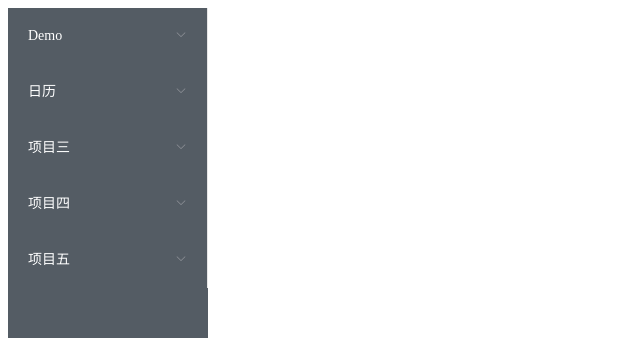
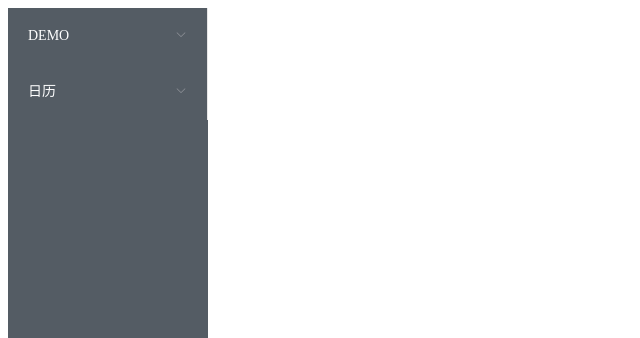
Before and after one commit to CarrieFairyTail/vueStudy, a Vue app: page /demo in a window 1280 px wide. Shown: the top 338 px of the page, without its empty margins (0-640 px from the left). Built offline with nearby package versions, Linux system fonts and the light colour scheme; the HTML template or start-up script is replaced by a standard one.

Commit message:
修改Menu数据又JSON文件动态获取

```diff
--- /dev/null
+++ b/public/Menu.json
@@ -0,0 +1,12 @@
+{
+  "menu": [
+    {"name": "DEMO", "children": [
+      {"name": "傻猪的", "url": "/hklDate"},
+      {"name": "猪它男朋友的", "url": "/Demo"}
+    ]},
+    {"name": "日历", "children": [
+      {"name": "傻猪的", "url": "/hklView"},
+      {"name": "猪它男朋友的", "url": "/calendar"}
+    ]}
+  ]
+}
--- a/src/App.vue
+++ b/src/App.vue
@@ -32,7 +32,7 @@
 </template>
 
 <script>
-  import {slideMenu} from "./utils/slide";
+  import JsonUtil from "./utils/JsonUtil";
 
   export default {
     name: 'APP',
@@ -41,8 +41,8 @@
         menu: []
       }
     },
-    mounted() {
-      this.menu = slideMenu
+    async mounted() {
+      this.menu = (await JsonUtil.get('Menu', 'menu', true)).data;
     },
     methods: {
       handleOpen(key, keyPath) {
--- a/src/router/index.js
+++ b/src/router/index.js
@@ -1,11 +1,11 @@
-import Vue from 'vue'
-import VueRouter from 'vue-router'
-import Demo from '../views/Demo.vue'
-import Calendar from '../views/q/calendar.vue'
-import hklDate from "../views/HKL/hklDate"
+import Vue from 'vue';
+import VueRouter from 'vue-router';
+import Demo from '../views/Demo.vue';
+import Calendar from '../views/q/calendar.vue';
+import hklDate from "../views/HKL/hklDate";
 import hklView from "../views/HKL/hklView";
 
-Vue.use(VueRouter)
+Vue.use(VueRouter);
 
 const routes = [
     {
@@ -14,14 +14,14 @@ const routes = [
         component: Demo
     },
     {
+        path: '/hklDate',
+        name: 'hklDate',
+        component: hklDate
+    },
+    {
         path: '/calendar',
         name: 'Calendar',
         component: Calendar
-  },
-  {
-    path: '/hklDate',
-    name: 'hklDate',
-    component: hklDate
     },
     {
         path: '/hklView',
```
Lines whose indentation alone changed are shown as unchanged.
